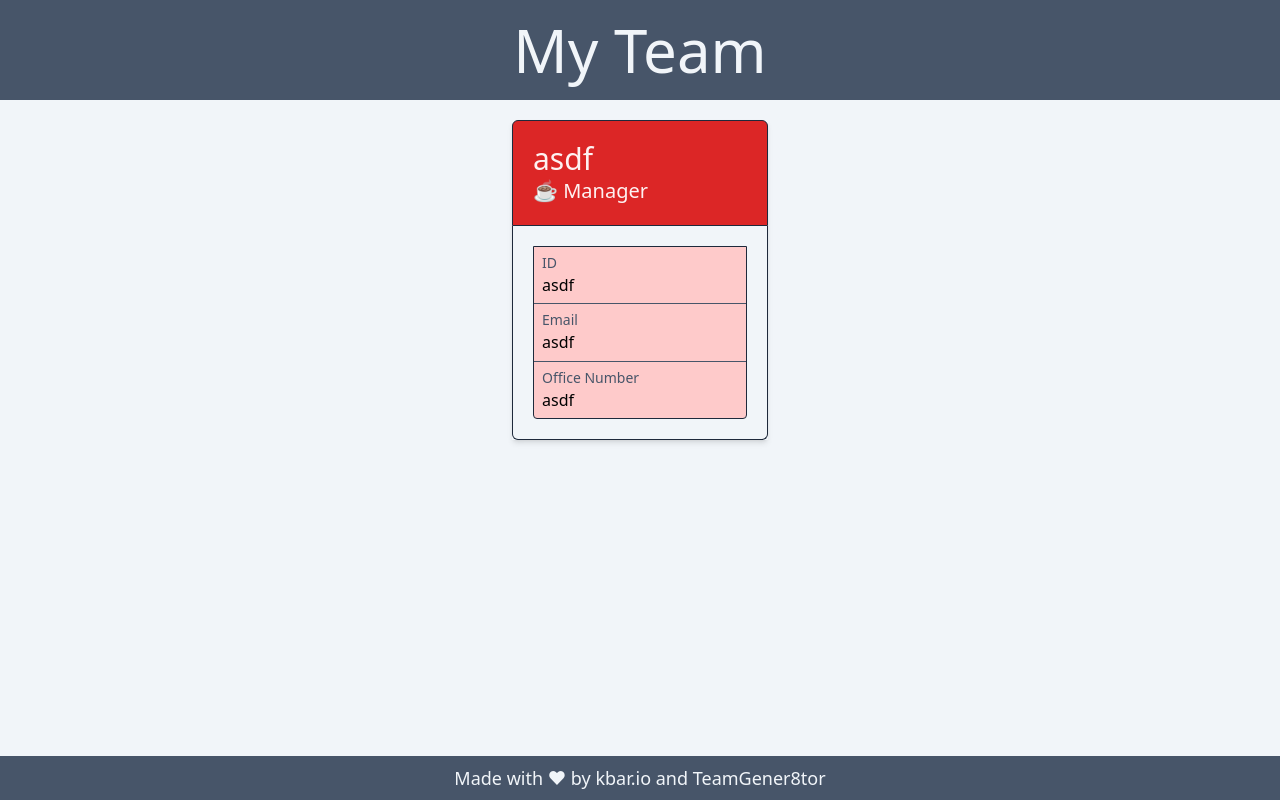
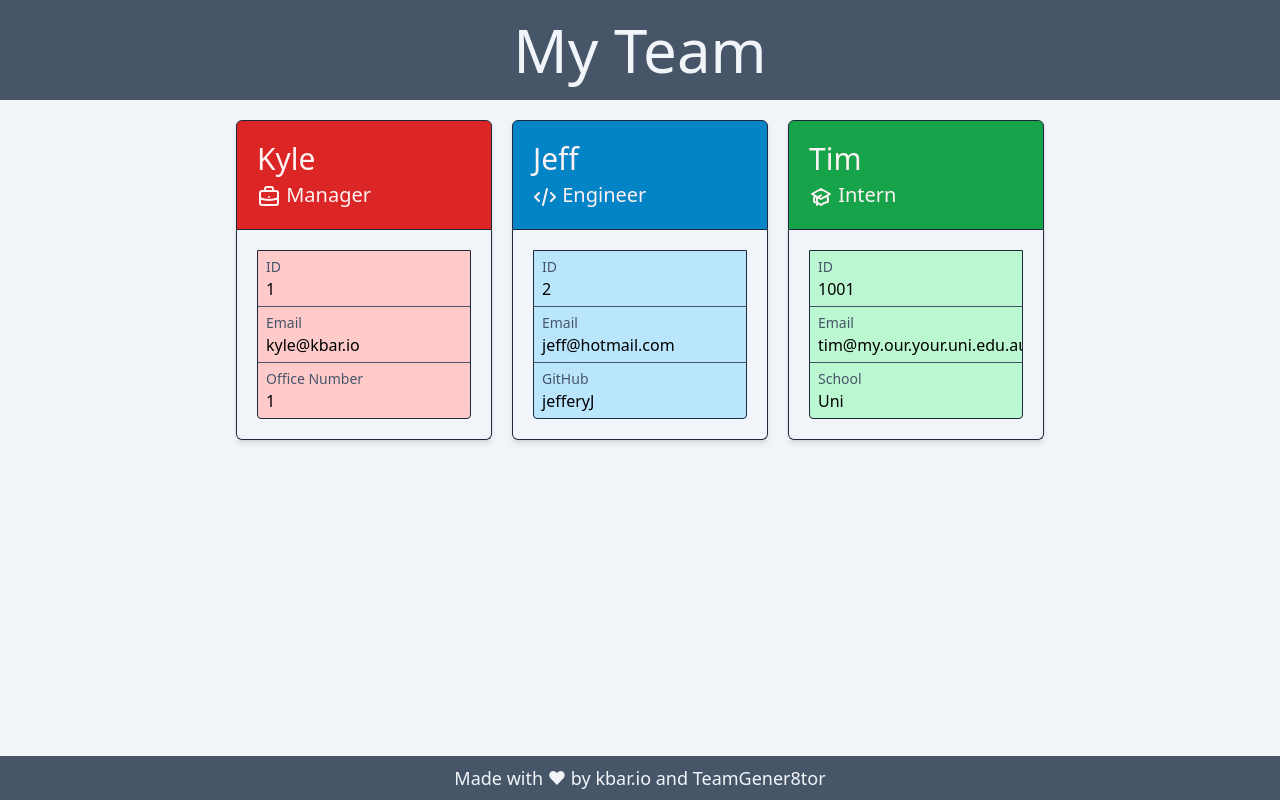
Before and after one commit to kbario/TeamGener8tor, a website: page dist/index.html in a window 1280 px wide. Drawn offline with Linux system fonts and the light colour scheme.

Commit message:
README update

```diff
--- a/dist/index.html
+++ b/dist/index.html
@@ -17,22 +17,72 @@
     <main id="container" class="flex grow p-5 gap-5 flex-wrap justify-center overflow-y-auto max-w-6xl mx-auto">
     <article class="card">
         <div class="card-header manager-header">
-        <h1 class="text-3xl">asdf</h1>
-        <h2 class="text-xl">&#9749; Manager</h2>
+            <h1 class="text-3xl mb-1">Kyle</h1>
+            <h2 class="text-xl"><svg xmlns="http://www.w3.org/2000/svg" class="h-6 w-6 inline-block" fill="none" viewBox="0 0 24 24" stroke="currentColor">
+            <path stroke-linecap="round" stroke-linejoin="round" stroke-width="2" d="M21 13.255A23.931 23.931 0 0112 15c-3.183 0-6.22-.62-9-1.745M16 6V4a2 2 0 00-2-2h-4a2 2 0 00-2 2v2m4 6h.01M5 20h14a2 2 0 002-2V8a2 2 0 00-2-2H5a2 2 0 00-2 2v10a2 2 0 002 2z" />
+          </svg> Manager</h2>
         </div>
         <div class="card-body">
             <div class="card-info manager-info">
                 <div class="card-info-section">
                     <p class="card-info-section-header">ID</p>
-                <p>asdf</p>
+                    <p>1</p>
                 </div>
-            <div class="card-info-section border-y border-y-slate-600">
+                <a href="mailto:kyle@kbar.io" class="card-info-section border-y border-y-slate-600 manager-info-section">
                     <p class="card-info-section-header">Email</p>
-                <a href="mailto:asdf">asdf</a>
-            </div>
+                    <p>kyle@kbar.io</p>
+                </a>
                 <div class="card-info-section">
                     <p class="card-info-section-header">Office Number</p>
-                <p>asdf</p>
+                    <p>1</p>
+                </div>
+            </div>
+        </div>
+    </article><article class="card">
+        <div class="card-header engineer-header">
+            <h1 class="text-3xl mb-1">Jeff</h1>
+            <h2 class="text-xl"><svg xmlns="http://www.w3.org/2000/svg" class="h-6 w-6 inline-block" fill="none" viewBox="0 0 24 24" stroke="currentColor">
+            <path stroke-linecap="round" stroke-linejoin="round" stroke-width="2" d="M10 20l4-16m4 4l4 4-4 4M6 16l-4-4 4-4" />
+          </svg> Engineer</h2>
+        </div>
+        <div class="card-body">
+            <div class="card-info engineer-info">
+                <div class="card-info-section">
+                    <p class="card-info-section-header">ID</p>
+                    <p>2</p>
+                </div>
+                <a href="mailto:jeff@hotmail.com" class="card-info-section engineer-info-section border-y border-y-slate-600">
+                    <p class="card-info-section-header">Email</p>
+                    <p>jeff@hotmail.com</p>
+                </a>
+                <a href="http://github.com/jefferyJ" target="_blank" class="card-info-section engineer-info-section">
+                    <p class="card-info-section-header">GitHub</p>
+                    <p>jefferyJ</p>
+                </a>
+            </div>
+        </div>
+    </article><article class="card">
+        <div class="card-header intern-header">
+            <h1 class="text-3xl mb-1">Tim</h1>
+            <h2 class="text-xl"><svg xmlns="http://www.w3.org/2000/svg" class="h-6 w-6 inline-block" fill="none" viewBox="0 0 24 24" stroke="currentColor">
+            <path d="M12 14l9-5-9-5-9 5 9 5z" />
+            <path d="M12 14l6.16-3.422a12.083 12.083 0 01.665 6.479A11.952 11.952 0 0012 20.055a11.952 11.952 0 00-6.824-2.998 12.078 12.078 0 01.665-6.479L12 14z" />
+          <path stroke-linecap="round" stroke-linejoin="round" stroke-width="2" d="M12 14l9-5-9-5-9 5 9 5zm0 0l6.16-3.422a12.083 12.083 0 01.665 6.479A11.952 11.952 0 0012 20.055a11.952 11.952 0 00-6.824-2.998 12.078 12.078 0 01.665-6.479L12 14zm-4 6v-7.5l4-2.222" />
+          </svg> Intern</h2>
+        </div>
+        <div class="card-body">
+            <div class="card-info intern-info">
+                <div class="card-info-section">
+                    <p class="card-info-section-header">ID</p>
+                    <p>1001</p>
+                </div>
+                <a href="mailto:tim@my.our.your.uni.edu.au" class="card-info-section border-y border-y-slate-600 intern-info-section">
+                    <p class="card-info-section-header">Email</p>
+                    <p>tim@my.our.your.uni.edu.au</p>
+                </a>
+                <div class="card-info-section">
+                    <p class="card-info-section-header">School</p>
+                    <p>Uni</p>
                 </div>
             </div>
         </div>
```
Also changed, not shown: README.md, assets/imgDesc.png (added), assets/imgThree.png (added), 1 other file. Lines whose indentation alone changed are shown as unchanged.
